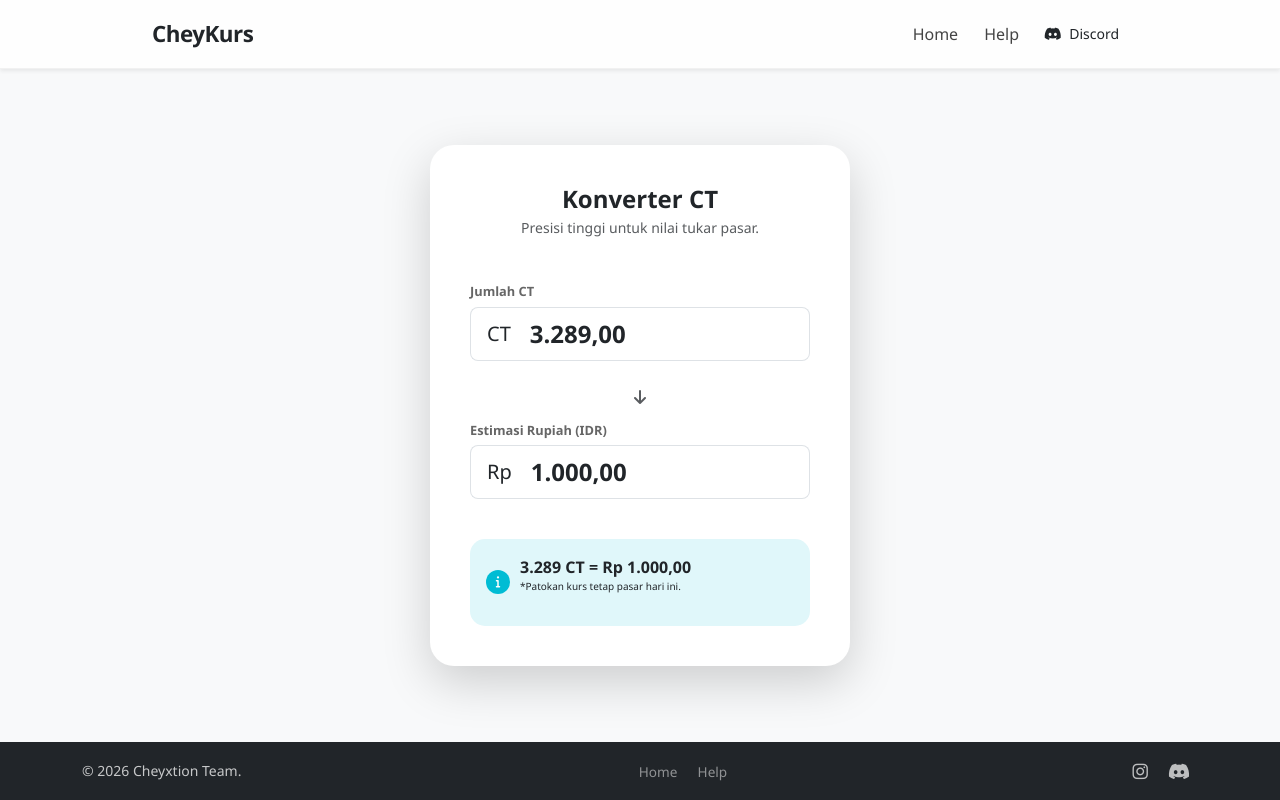
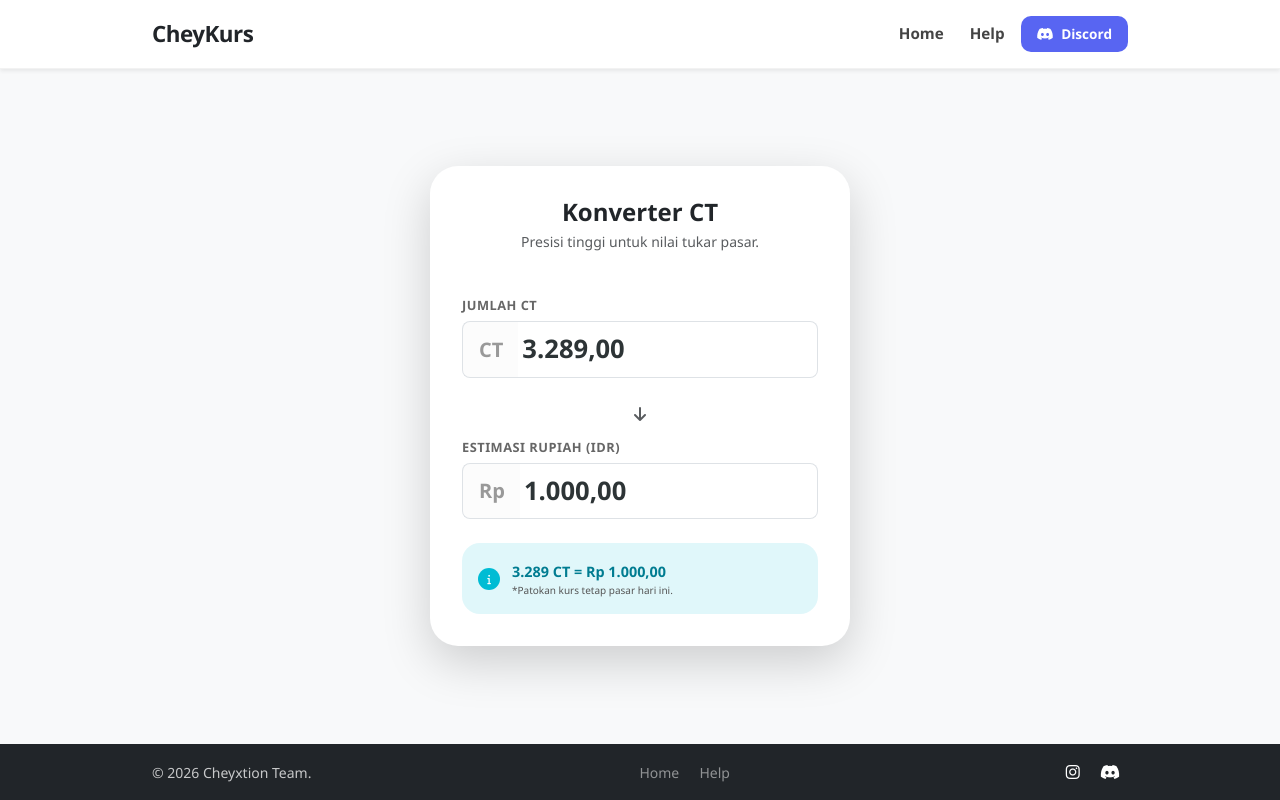
Before and after one commit to Cheyxtion/dashboard, a plain HTML site: page index.html in a window 1280 px wide. Drawn offline with nearby package versions, Linux system fonts and the light colour scheme.

Commit message:
Auto Update Bot

```diff
--- a/style.css
+++ b/style.css
@@ -1,27 +1,34 @@
-/* --- Root Variables --- */
+/* 1. Variable & Reset */
 :root {
     --discord-color: #5865F2;
     --primary-custom: #5865F2;
+    --dark-bg: #1a1c1e;
 }
 
-/* --- Layout Struktur (One Page) --- */
-html, body {
-    height: 100%;
+* {
     margin: 0;
-    font-family: 'Segoe UI', Roboto, Helvetica, Arial, sans-serif;
-    background-color: #f8f9fa;
-    overflow: hidden; /* Lock scroll di Desktop */
+    padding: 0;
+    box-sizing: border-box;
 }
 
-/* Biar card dan footer tertata rapi */
+/* 2. Global Layout (Kunci No-Scroll) */
 body {
+    background-color: #f8f9fa;
+    font-family: 'Segoe UI', Roboto, Helvetica, Arial, sans-serif;
     display: flex;
     flex-direction: column;
+    min-height: 100vh; /* Tinggi minimal seukuran layar */
+    overflow: hidden;  /* Matikan scroll di desktop */
 }
 
-/* --- Navbar --- */
+/* Biar di HP tetep bisa scroll kalau layar kekecilan */
+@media (max-width: 768px) or (max-height: 700px) {
+    body { overflow-y: auto; }
+}
+
+/* 3. Navbar Modern */
 .navbar {
-    background: rgba(255, 255, 255, 0.8) !important;
+    background: rgba(255, 255, 255, 0.9) !important;
     backdrop-filter: blur(10px);
     border-bottom: 1px solid rgba(0, 0, 0, 0.05);
     padding: 12px 0;
@@ -31,65 +38,161 @@ body {
     max-width: 1000px;
 }
 
-.navbar-brand { font-size: 1.4rem; letter-spacing: -0.5px; }
-.nav-link { font-weight: 500; color: #444 !important; transition: 0.3s; margin: 0 10px; }
-.nav-link:hover { color: var(--discord-color) !important; }
+.navbar-brand {
+    font-size: 1.4rem;
+    letter-spacing: -0.5px;
+}
 
-/* --- Converter Card --- */
+.nav-link {
+    font-weight: 600;
+    color: #444 !important;
+    margin: 0 10px;
+    font-size: 0.95rem;
+}
+
+.nav-link:hover, .nav-link.active {
+    color: var(--discord-color) !important;
+}
+
+/* 4. Converter Card (Pusat Perhatian) */
+main {
+    flex: 1; /* Ambil sisa ruang kosong antara navbar & footer */
+    display: flex;
+    align-items: center;
+    justify-content: center;
+    padding: 20px;
+}
+
 .converter-card {
+    border: none;
+    border-radius: 28px;
+    box-shadow: 0 15px 35px rgba(0,0,0,0.06);
+    background-color: white;
+    padding: 2rem;
     width: 100%;
-    max-width: 420px;
-    padding: 2.5rem;
-    border-radius: 24px;
-    box-shadow: 0 10px 30px rgba(0,0,0,0.06);
-    background-color: white;
+    max-width: 420px; /* Lebar card biar nggak kegedean di desktop */
+    transition: transform 0.3s ease;
+}
+
+.converter-card:hover {
+    transform: translateY(-5px);
+}
+
+/* 5. Input & Typography */
+.label-text {
+    color: #666;
+    font-weight: 600;
+    font-size: 0.8rem;
+    margin-bottom: 6px;
+    text-transform: uppercase;
+    letter-spacing: 0.5px;
+}
+
+.input-group-text {
+    background-color: #fcfcfc !important;
+    border-right: none;
+    color: #999;
+    font-weight: 600;
 }
 
 .form-control {
     border-left: none;
-    font-size: 1.5rem !important;
-    font-weight: 600;
-    padding: 0.8rem;
+    font-size: 1.6rem !important; /* Ukuran angka lebih proporsional */
+    font-weight: 700;
+    color: #2d3436;
 }
 
-.label-text { color: #666; font-weight: 600; font-size: 0.8rem; margin-bottom: 5px; }
+.form-control:focus {
+    box-shadow: none;
+    border-color: #dee2e6;
+}
 
-/* --- Info Box --- */
+.arrow-icon {
+    color: #cbd5e0;
+    font-size: 1rem;
+    margin: 10px 0;
+}
+
+/* 6. Info Box */
 .alert-custom {
     background-color: #e0f7fa;
-    border-radius: 15px;
+    border-radius: 18px;
     padding: 1rem;
-    margin-top: 1rem;
+    border: none;
 }
 
 .info-icon {
     background-color: #00bcd4;
     color: white;
-    width: 24px; height: 24px;
-    display: flex; align-items: center; justify-content: center;
-    border-radius: 50%; font-size: 12px; margin-right: 10px;
+    border-radius: 50%;
+    width: 22px;
+    height: 22px;
+    display: flex;
+    align-items: center;
+    justify-content: center;
+    font-size: 10px;
+    margin-right: 12px;
 }
 
-/* --- Footer Compact --- */
-.footer-compact {
-    background-color: #1a1c1e;
-    color: white;
-    padding: 15px 0;
-    flex-shrink: 0; /* Biar nggak kegencet */
+.info-text strong {
+    color: #007c91;
+    font-size: 0.9rem;
 }
 
-.footer-links-small a {
-    color: #9da3af;
-    text-decoration: none;
-    margin: 0 10px;
-    font-size: 0.85rem;
+.info-text p {
+    color: #555;
+    font-size: 0.75rem;
+    margin: 0;
 }
 
-.social-small a { color: white; font-size: 1.1rem; margin: 0 10px; opacity: 0.7; }
-.social-small a:hover { opacity: 1; color: var(--discord-color); }
+/* 7. Footer Compact (Tipis & Elegan) */
+.footer-compact {
+    background-color: var(--dark-bg);
+    padding: 15px 0;
+    color: white;
+}
 
-/* --- Responsif Mobile --- */
-@media (max-height: 700px) {
-    html, body { overflow: auto; } /* Biar mobile tetep bisa scroll kalau layar kecil */
-    .converter-card { padding: 1.5rem; }
+.footer-compact .container {
+    max-width: 1000px;
 }
+
+.social-icons a {
+    color: rgba(255,255,255,0.6);
+    font-size: 1.1rem;
+    margin-left: 15px;
+    transition: 0.3s;
+}
+
+.social-icons a:hover {
+    color: var(--discord-color);
+    transform: translateY(-2px);
+    display: inline-block;
+}
+
+/* 8. Discord Button */
+.btn-discord {
+    background-color: var(--discord-color);
+    color: white;
+    border-radius: 10px;
+    padding: 8px 16px;
+    font-weight: 600;
+    font-size: 0.85rem;
+    border: none;
+    transition: all 0.3s ease;
+}
+
+.btn-discord:hover {
+    background-color: #4752c4;
+    box-shadow: 0 4px 12px rgba(88, 101, 242, 0.3);
+    color: white;
+}
+
+/* Animasi Fade In */
+@keyframes fadeIn {
+    from { opacity: 0; transform: translateY(10px); }
+    to { opacity: 1; transform: translateY(0); }
+}
+
+main {
+    animation: fadeIn 0.8s ease-out;
+}
```
